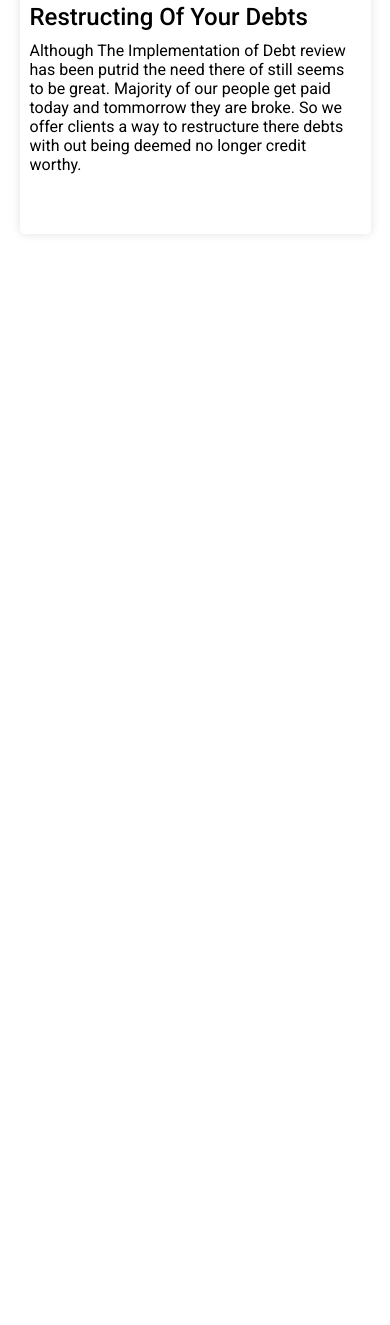
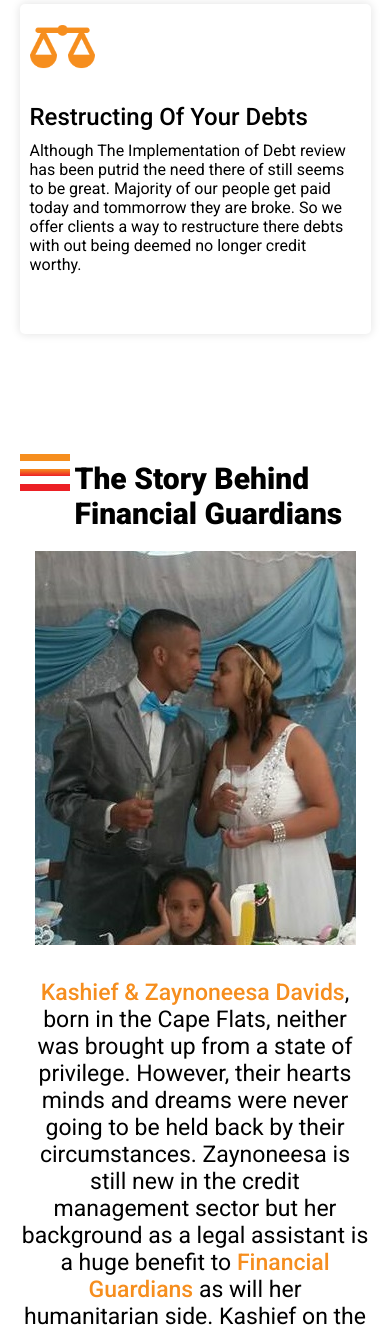
Before and after one commit to Flex-Creations/Financial-Guardians, a plain HTML site: page index.html in a window 390 px wide. Shown: the part 2930-4255 px from the top of the page. Before the commit the page ends 3184 px from the top, so only its background shows below. Drawn offline with Linux system fonts and the light colour scheme.

Commit message:
mobile and desktop about section complete

```diff
--- a/index.html
+++ b/index.html
@@ -158,7 +158,19 @@
                </div>
           </div>
      </section>
-
+     <section class="about-section" id="about-section">
+          <div class="container">
+               <h2><div class="bar"></div> The Story Behind Financial Guardians</h2>
+               <div class="about-container">
+                    <div class="about-image">
+                         <img src="images\founders_image.jpg" alt="founders of Financial Guardians">
+                    </div>
+                    <div class="about-description">
+                         <p><span>Kashief & Zaynoneesa Davids</span>, born in the  Cape Flats, neither was brought up from a state of privilege. However, their hearts minds and dreams were never going to be held back by their circumstances. Zaynoneesa is still new in the credit management sector but her background as a legal assistant is a huge benefit to <span>Financial Guardians</span> as will her humanitarian side. Kashief on the other hand is an industry veteran, having worked at multiple companies holding various positions up to that of Regional manager. His ability to make sales was never doubted but while at the big companies he would have to do as the romans do... that was until he was fired on the 26th March 2020.</p>
+                    </div>
+               </div>
+          </div>
+     </section>
      <script src="scripts\utilities.js"></script>
 </body>
 </html>
--- a/styles/index/index.scss
+++ b/styles/index/index.scss
@@ -341,6 +341,8 @@
 }
 
 .services-section {
+     margin-top: 100px;
+
      .services-container {
           flex-wrap: wrap;
           flex-direction: column;
@@ -377,3 +379,91 @@
           }
      }
 }
+
+.about-section {
+     margin-top: 100px;
+
+     h2 {
+          font-size: 30px;
+          margin-bottom: 20px;
+          margin-left: 55px;
+
+          .bar {
+               height: 7px;
+               width: 50px;
+               position: relative;
+               transform: translateX(-55px);
+               background: $color-primary;
+
+               &::before {
+                    bottom: -15px;
+                    left: 0;
+                    content: '';
+                    height: 7px;
+                    width: 50px;
+                    position: absolute;
+                    background: linear-gradient(to bottom, $color-primary, $color-secondary);
+               }
+
+               &::after {
+                    left: 0;
+                    content: '';
+                    height: 7px;
+                    width: 50px;
+                    bottom: -30px;
+                    position: absolute;
+                    background: $color-secondary;
+               }
+          }
+     }
+
+     .about-container {
+          width: 100%;
+          margin: 0 auto;
+          max-width: 900px;
+          text-align: center;
+          flex-direction: column;
+          @extend %space-between;
+
+          @media (min-width: 800px) {
+               text-align: left;
+               flex-direction: row;
+          }
+
+          .about-image {
+               width: 100%;
+               margin-bottom: 30px;
+
+               @media (min-width: 800px) {
+                    width: 50%;
+                    margin-bottom: 0;
+
+                    img {
+                         max-width: 450px;
+                         width: 100%;
+                    }
+               }
+          }
+
+          .about-description {
+               width: 100%;
+
+               @media (min-width: 800px) {
+                    width: 50%;
+                    padding: 10px;
+               }
+
+               p {
+                    font-size: 23px;
+                    margin: 0 auto;
+                    max-width: 450px;
+
+                    span {
+                         color: $color-primary;
+                         font-weight: 500;
+                    }
+               }
+          }
+
+     }
+}
```
Also changed, not shown: styles/index/index.css, 1 other file.
